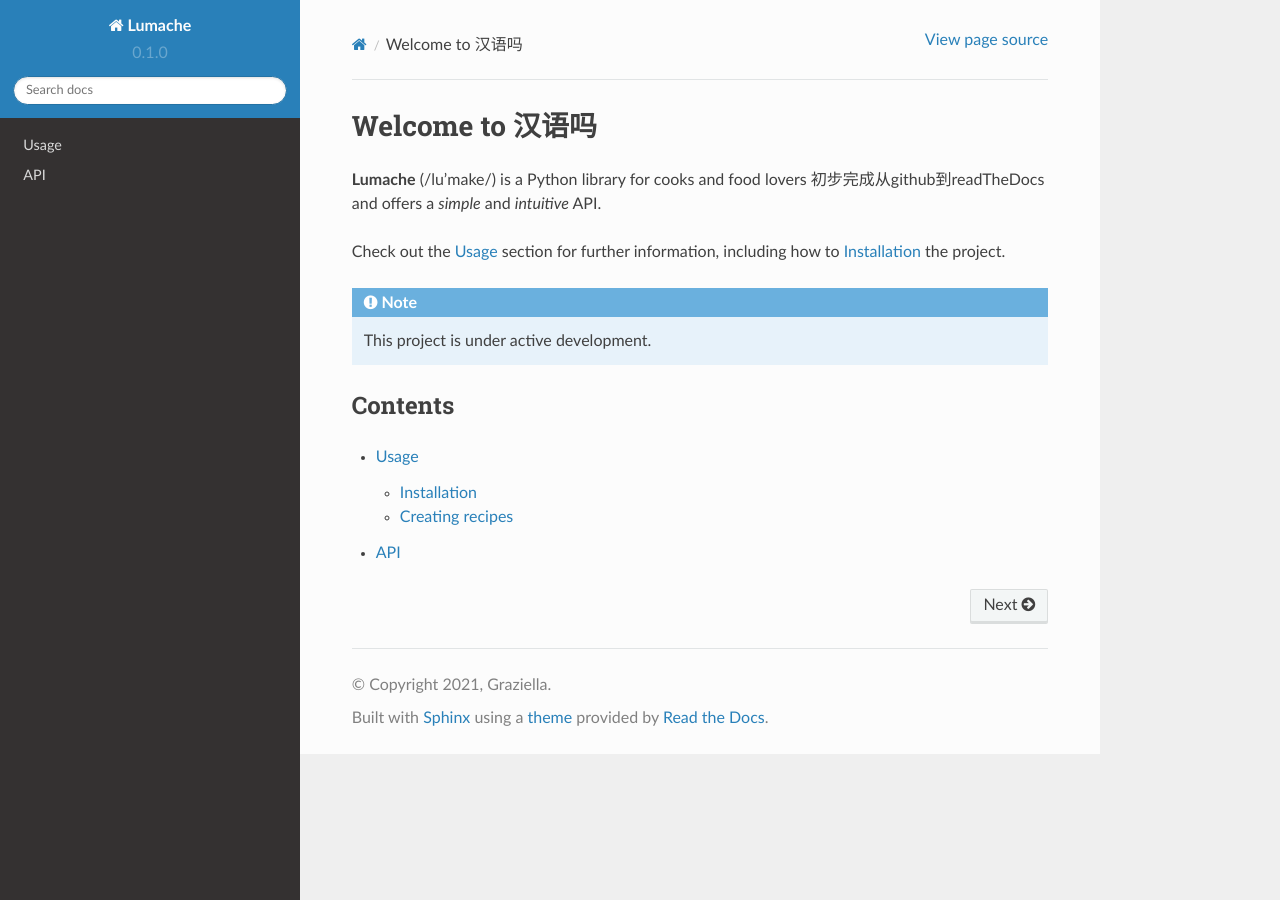
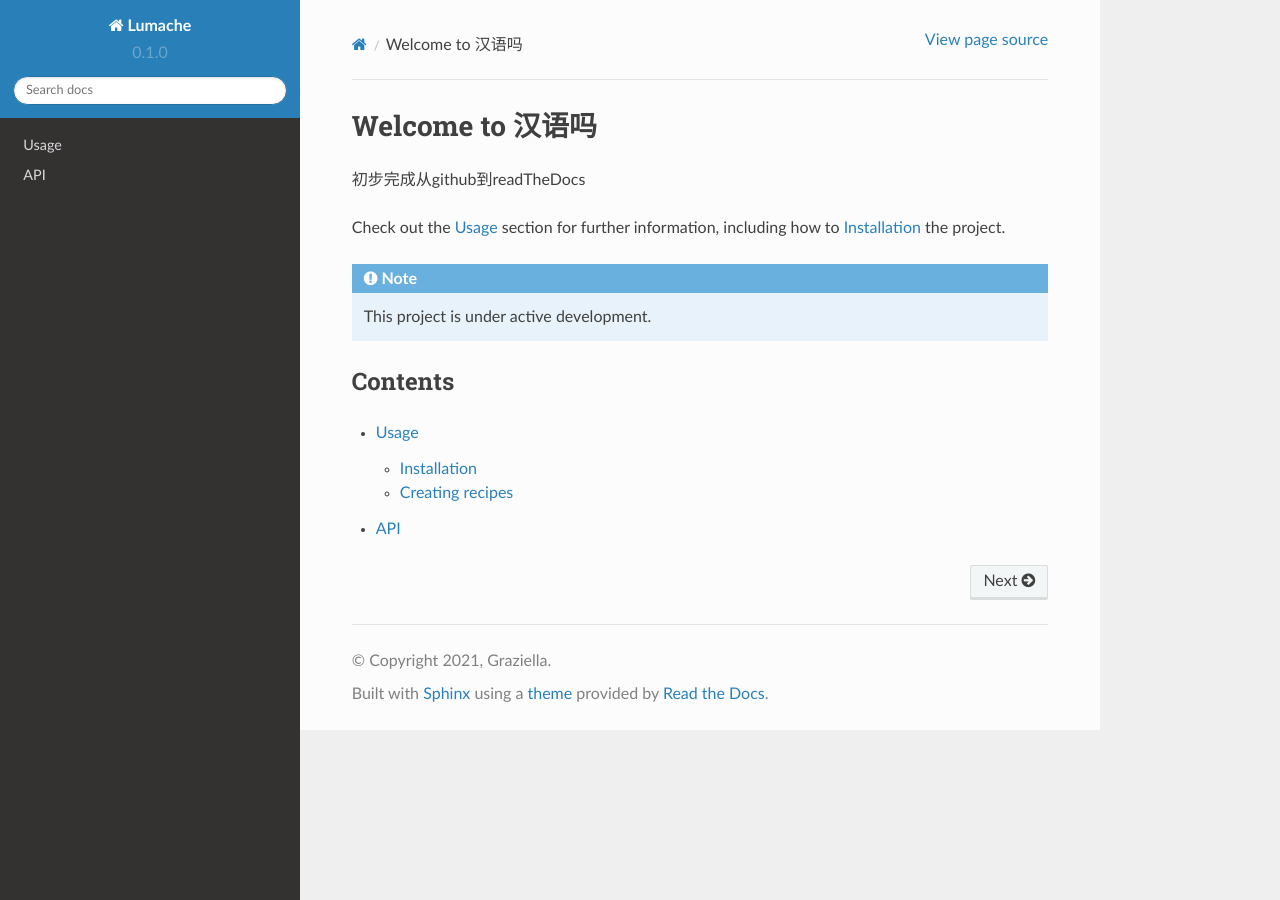
Before and after one commit to GiveStar/-, a Sphinx documentation site: the page built from docs/source/index.rst, in a window 1280 px wide. Built offline with Sphinx 7.4.7 and the Read the Docs theme 2.0.0, drawn with Linux system fonts in a browser that asks for light colours.

Commit message:
Update index.rst

```diff
--- a/docs/source/index.rst
+++ b/docs/source/index.rst
@@ -1,9 +1,9 @@
 Welcome to 汉语吗
 ===================================
 
-**Lumache** (/lu'make/) is a Python library for cooks and food lovers
+
 初步完成从github到readTheDocs
-and offers a *simple* and *intuitive* API.
+
 
 Check out the :doc:`usage` section for further information, including
 how to :ref:`installation` the project.
```
